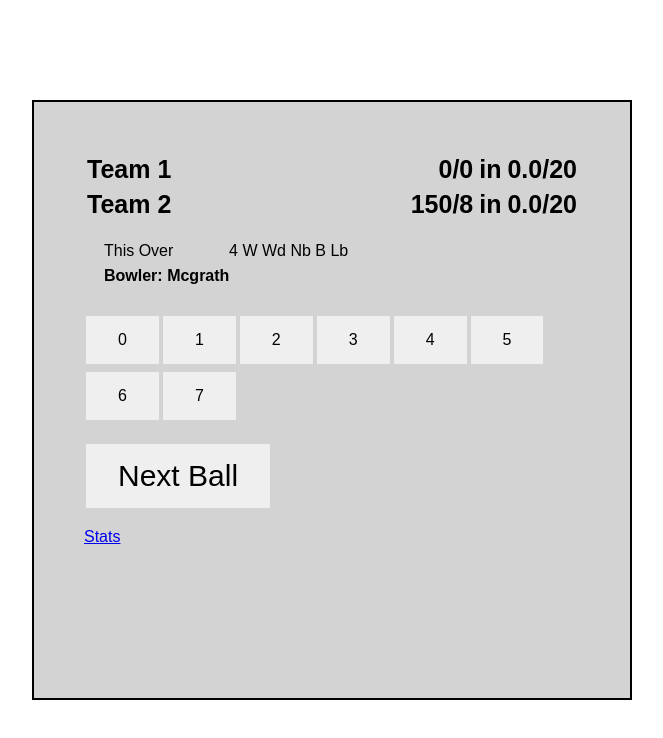
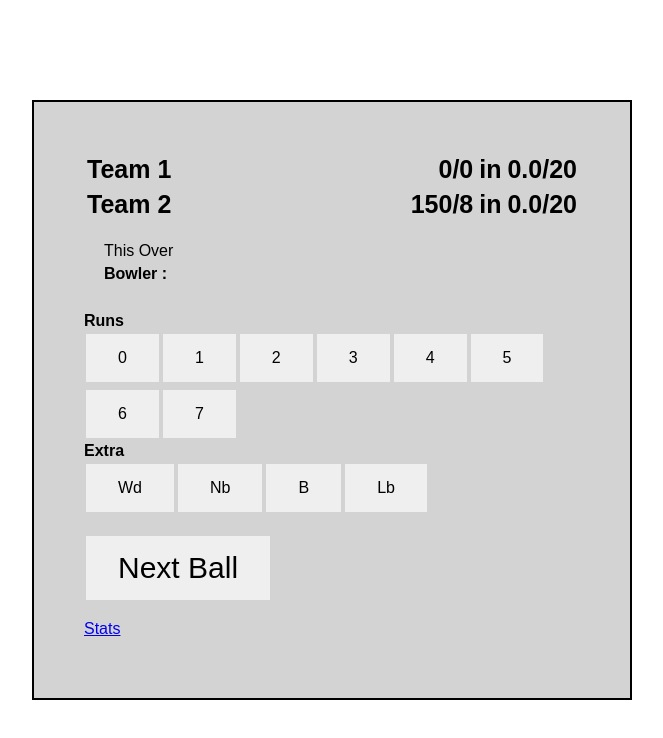
Before and after one commit to kalbandeSwapnil/cricket-scorer-app, a React (Create React App) app: page / in a window 1280 px wide. Shown: the top 738 px of the page, without its empty margins (68-731 px from the left). Built offline with nearby package versions, Linux system fonts and the light colour scheme.

Commit message:
#s4[SS|SK] :added extra runs functionality

```diff
--- a/src/main/overStatus/OverStatus.jsx
+++ b/src/main/overStatus/OverStatus.jsx
@@ -4,91 +4,96 @@ import { connect } from 'react-redux'
 import  './OverStatus.css'
 
 // Stub data
-const Balls = [{
-    bowlerName : "brett lee",
-    runs :  4,
-    isExtra : false,
-    out : false,
-    extras : {
-        type : null,
-        runs: 0
-    }
-},
-{
-    bowlerName : "brett lee",
-    runs :  0,
-    isExtra : false,
-    out : true,
-    extras : {
-        type : null,
-        runs: 0
-}
-},
-    {
-        bowlerName : "brett lee",
-        runs :  0,
-        isExtra : true,
-        out : false,
-        extras : {
-            type : 'Wd',
-            runs: 1
-    }
-},
-{
-    bowlerName : "brett lee",
-    runs :  0,
-    isExtra : true,
-    out : false,
-    extras : {
-        type : 'Nb',
-        runs: 1
-}
-},
-{
-    bowlerName : "Mcgrath",
-    runs :  0,
-    isExtra : true,
-    out : false,
-    extras : {
-        type : 'B',
-        runs: 1
-}
-},
-{
-    bowlerName : "Mcgrath",
-    runs :  0,
-    isExtra : true,
-    out : false,
-    extras : {
-        type : 'Lb',
-        runs: 1
-}
-}]
+// const Balls = [{
+//     bowlerName : "brett lee",
+//     runs :  4,
+//     isExtra : false,
+//     out : false,
+//     extras : {
+//         type : null,
+//         runs: 0
+//     }
+// },
+// {
+//     bowlerName : "brett lee",
+//     runs :  0,
+//     isExtra : false,
+//     out : true,
+//     extras : {
+//         type : null,
+//         runs: 0
+// }
+// },
+//     {
+//         bowlerName : "brett lee",
+//         runs :  0,
+//         isExtra : true,
+//         out : false,
+//         extras : {
+//             type : 'Wd',
+//             runs: 1
+//     }
+// },
+// {
+//     bowlerName : "brett lee",
+//     runs :  0,
+//     isExtra : true,
+//     out : false,
+//     extras : {
+//         type : 'Nb',
+//         runs: 1
+// }
+// },
+// {
+//     bowlerName : "Mcgrath",
+//     runs :  0,
+//     isExtra : true,
+//     out : false,
+//     extras : {
+//         type : 'B',
+//         runs: 1
+// }
+// },
+// {
+//     bowlerName : "Mcgrath",
+//     runs :  0,
+//     isExtra : true,
+//     out : false,
+//     extras : {
+//         type : 'Lb',
+//         runs: 1
+// }
+// }]
 
 
-const joinBalls = (balls) => {
-    return balls
-    .map( ball => {
-        if(ball.isExtra) {
-            // Extras
-            return ball.extras.type
-        } else if(ball.out) {
-            return 'W'
-        }
-        return ball.runs
-    })
-    .join(' ')
-}
+// const joinBalls = (balls) => {
+//     return balls
+//     .map( ball => {
+//         if(ball.isExtra) {
+//             // Extras
+//             return ball.extras.type
+//         } else if(ball.out) {
+//             return 'W'
+//         }
+//         return ball.runs
+//     })
+//     .join(' ')
+// }
 
 export const OverStatus = (props) => {
+    let overHistory = [];
+    props.overs.currentOverPlayed.forEach(ball => {
+        overHistory.push(ball['ballType'])});
     return (
         <div className="overStatus-container">
             <div className="overStatus-main">
                 <div>This Over</div>
-                <div className="over-history">{joinBalls(props.Balls)}</div>
+                <div className="over-history">{overHistory}</div>
             </div>
             <div>
-                <b className="bowler-name">Bowler: {props.Balls[props.Balls.length - 1].bowlerName}</b>
+                <b className ="bowler-name"> Bowler : {props.overs.currentOverPlayed.length ? props.overs.currentOverPlayed[0].bowler : ''}</b>
+            </div>
+            <div>
             </div>
         </div>
     )
@@ -102,13 +107,13 @@ OverStatus.protoTypes = {
 
 
 // OverStatus Container
-const mapStateToProps = (state, ownProps) => {
+const mapStateToProps = (state) => {
     return {
-        Balls: Balls
+        overs: state.teamScore.team1.overs
     }
 }
 
-const mapDispatchToProps = (state, ownProps) => {
+const mapDispatchToProps = (state) => {
     return {
 
     }
--- a/src/main/runs/Runs.jsx
+++ b/src/main/runs/Runs.jsx
@@ -8,24 +8,65 @@ class Runs extends Component {
         super(props);
         this.state ={
             currentRun : 0,
-            bowlIndex : 0
+            ballIndex : 0,
+            extraType: ''
         }
     }
 
     storeRun(run) {
-        debugger;
         this.setState({
             currentRun: parseInt(run.target.value)
         })
-        if (this.state.bowlIndex < 6) {
+    }
+
+    storeExtra(extra){
+        this.setState({
+            extraType: extra.target.value
+        })
+    }
+
+    updateBallCount(){
+        debugger;
+        if(this.state.extraType === 'B' && this.state.extraType === 'Lb' || this.state.extraType ===''){
+            if (this.state.ballIndex < 6) {
+                this.setState({
+                    ballIndex: this.state.ballIndex + 1
+                })
+            } else {
+                this.setState({
+                    ballIndex: 0
+                })
+            }
+        }
+    }
+
+    recordRuns(){
+        let runs = 0
+        switch(this.state.extraType) {
+            case 'B':
+                runs = 0
+                break;
+            case 'Lb':
+                runs = 0
+                break;
+            case 'Wd':
+                runs = 1
+                break;
+            case 'Nb':
+                runs = 1
+                break;
+        }
+        this.setState({
+            currentRun : this.state.currentRun + runs
+        }, () => {
+            this.props.recordRuns(this.state.currentRun)
             this.setState({
-                bowlIndex: this.state.bowlIndex + 1
-            })
-        } else {
-            this.setState({
-                bowlIndex: 0
+                currentRun: 0,
+                extraType: ''
             })
         }
+        )
+
     }
 
     render() {
@@ -35,14 +76,23 @@ class Runs extends Component {
                 <button key={index} className="button-number" value ={index} onClick = {this.storeRun.bind(this)}>{index}</button>
             )
         }
+        let extras = ["Wd", "Nb", "B", "Lb"]
+            let showExtras = extras.map(extra =>
+            <button className = "button-number" value = { extra } onClick = { this.storeExtra.bind(this) } > { extra }</button >
+        )
+
        return (
            <div className="runs">
-
+                <h1>Runs</h1>
                {runs}
                <br></br>
+
+               <h1>Extra</h1>
+               {showExtras}
                <button className="button-next"  onClick = {() => {
-                   this.props.recordRuns(this.state.currentRun)
-                   this.props.recordBalls("Swapnil", this.state.bowlIndex)
+                   this.updateBallCount()
+                   this.recordRuns(this.state.currentRun)
+                   this.props.recordBalls("Swapnil", this.state.ballIndex, this.state.currentRun, this.state.extraType)
                }}>
                    Next Ball
                </button>
@@ -63,8 +113,8 @@ export const  mapDispatchToProps = (dispatch) => {
         recordRuns : function(run) {
             dispatch(actions.recordRuns(run))
         },
-        recordBalls : function(name, bowlIndex) {
-            dispatch(actions.recordBalls(name, bowlIndex))
+        recordBalls : function(name, ballIndex, run ,extraType) {
+            dispatch(actions.recordBalls(name, ballIndex, run, extraType))
         }
     }
 }
--- a/src/main/runs/RunsActions.js
+++ b/src/main/runs/RunsActions.js
@@ -4,10 +4,12 @@ const recordRuns = (run) => ({
     run
 });
 
-const recordBalls = (name, bowlIndex) => ({
+const recordBalls = (name, ballIndex, run, extraType) => ({
     type: "UPDATE_BALLS",
     name,
-    bowlIndex
+    ballIndex,
+    run,
+    extraType
 
 });
 
--- a/src/main/scoreBoard/TeamScoreReducer.js
+++ b/src/main/scoreBoard/TeamScoreReducer.js
@@ -7,7 +7,29 @@ let initialState = {
         currentBall: 0 ,
         currentOver : 0,
         totalOver: 20,
-        overs : []
+        overs : {
+            currentOverPlayed : [
+                //{
+                 //   bowler : 'a',
+                  //  ballType : 4
+               // },
+               //{
+                 //   bowler : 'a',
+                  //  ballType : 4
+               // },
+            ],
+            // over1 :[
+                //{
+                 //   bowler : 'a',
+                  //  ballType : 4
+               // },
+               //{
+                 //   bowler : 'a',
+                  //  ballType : 4
+               // },
+            // ],
+
+        }
 
     },
     team2 :{
@@ -29,23 +51,37 @@ export const teamScore = (state = initialState, action) => {
                 ...state,
                 team1 : {...state.team1, runs: state.team1.runs + action.run}
             }
+        break
         case "UPDATE_BALLS" :
-            let newState ;
-            if(action.bowlIndex === 6){
+            let newState = state;
+            let ball = {
+                bowler : action.name,
+                ballType : action.run
+            };
+            if(action.ballIndex === 6){
+                state.team1.overs.currentOverPlayed.push(ball)
+                let updatedOvers = {
+                    currentOverPlayed: state.team1.overs.currentOverPlayed
+                }
                 newState = {
                     ...state,
-                    team1: {...state.team1, currentOver: state.team1.currentOver+1, currentBall : 0}
+                    team1: {...state.team1, currentOver: state.team1.currentOver+1, currentBall : 0, overs : updatedOvers  }
                 }
             }
-            else {
+            else if(action.extraType === 'Lb'  || action.extraType === 'B' || action.extraType ==='') {
+                state.team1.overs.currentOverPlayed.push(ball)
+                let updatedOvers = {
+                    currentOverPlayed: state.team1.overs.currentOverPlayed
+                }
+
                 newState = {
                     ...state,
-                    team1: {...state.team1 , currentBall : state.team1.currentBall + 1}
+                    team1: {...state.team1 , currentBall : state.team1.currentBall + 1, overs : updatedOvers}
                 }
             }
             return newState;
 
-
+        break
         default:
             return state;
     }
```
